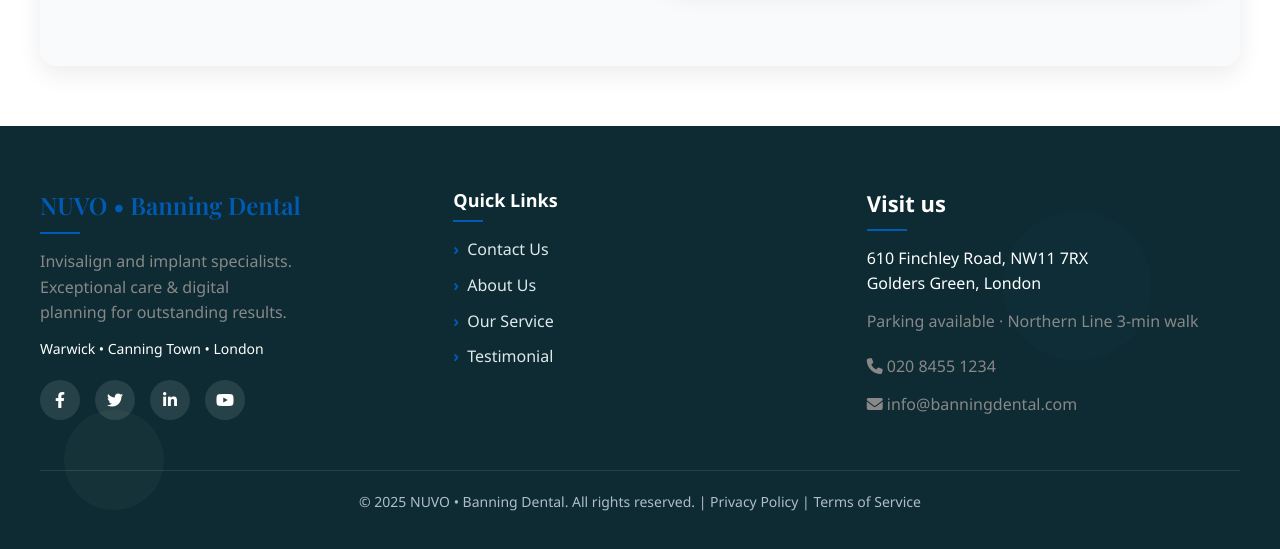
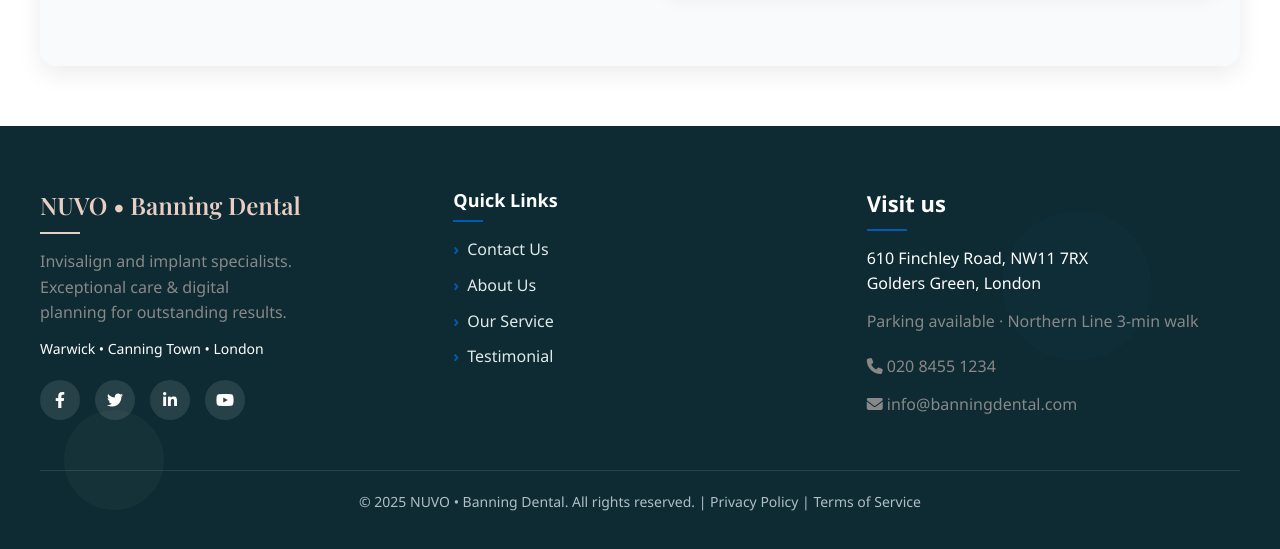
Before and after one commit to akramWebVixa/Landing-Pages, a plain HTML site: page index.html in a window 1280 px wide. Shown: the part 4044-4593 px from the top of the page. Drawn offline with nearby package versions, Linux system fonts and the light colour scheme.

Commit message:
26th commit

```diff
--- a/assets/css/footer.css
+++ b/assets/css/footer.css
@@ -95,7 +95,7 @@
             font-family: 'Playfair Display', serif;
             font-size: 24px;
             font-weight: 600;
-            color: var(--accent);
+            color: #e9cfc3;
             position: relative;
             padding-bottom: 10px;
         }
@@ -107,7 +107,7 @@
             left: 0;
             width: 40px;
             height: 2px;
-            background: var(--accent);
+            background: #e9cfc3;
         }
 
         .footer-col h5 {
```
